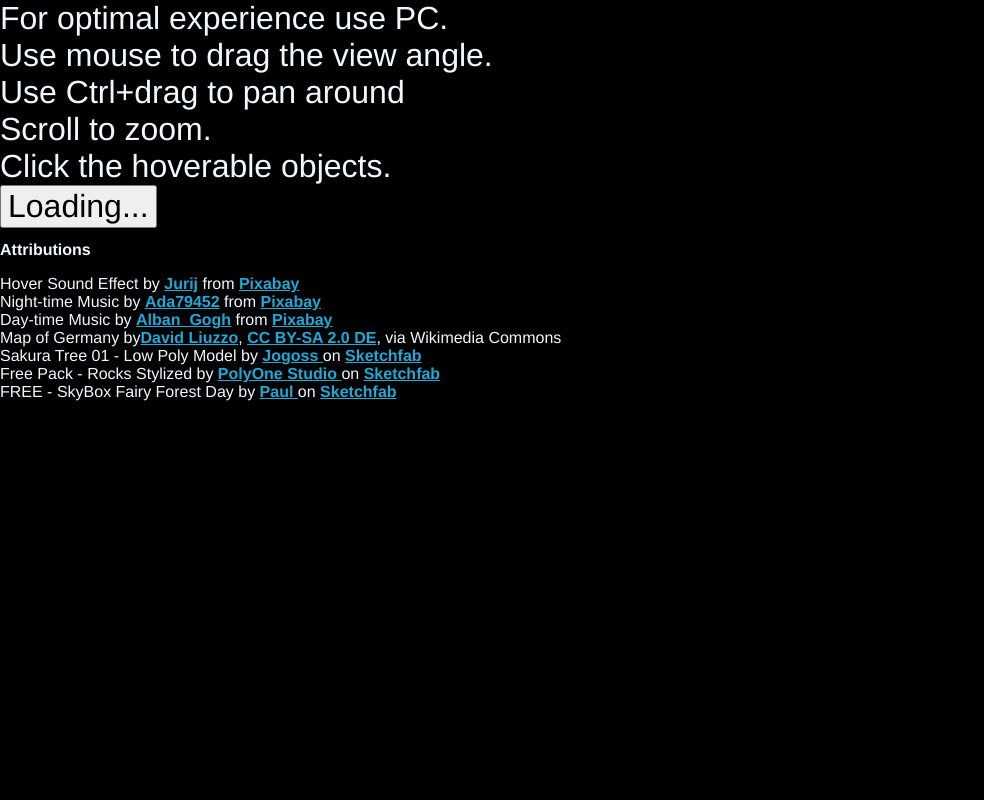
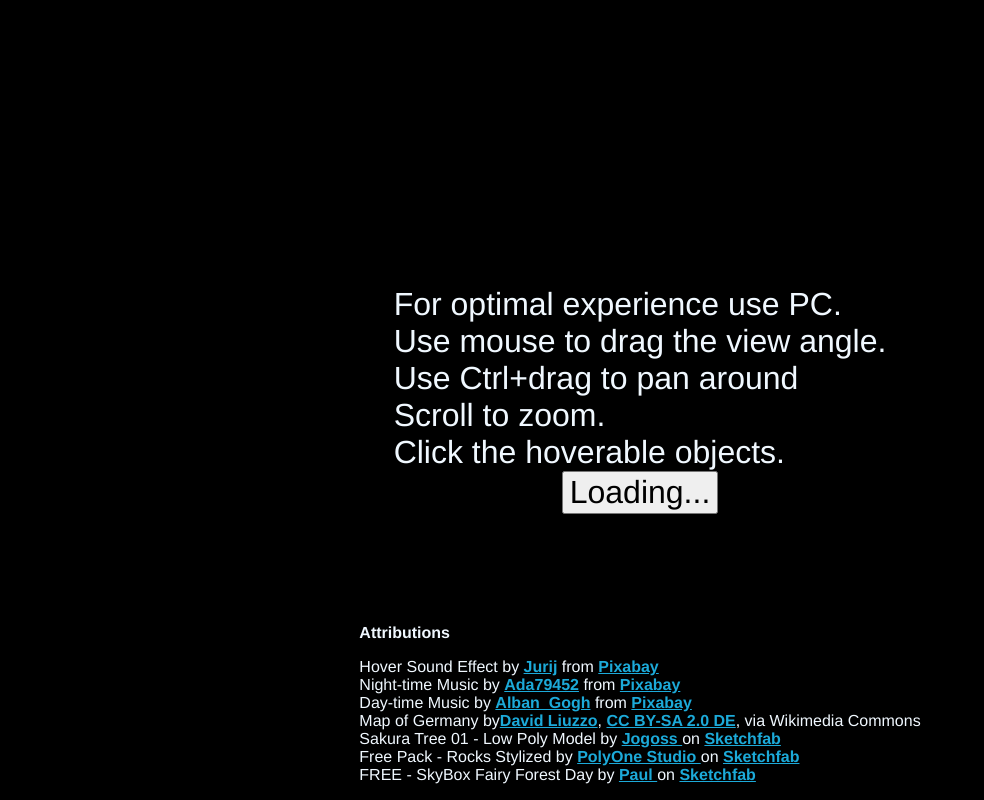
Before and after one commit to livles/lucy.yang, a plain HTML site: page index.html in a window 1280 px wide. Shown: the whole page, without its empty margins (0-984 px from the left). Drawn offline with nearby package versions, Linux system fonts and the light colour scheme.

Commit message:
intro modal vertical center using flex

```diff
--- a/index.html
+++ b/index.html
@@ -9,13 +9,16 @@
     </head>
     <body>
         <div class="intro modal">
+
                 For optimal experience use PC.<br>
                 Use mouse to drag the view angle.<br>
                 Use Ctrl+drag to pan around<br>
                 Scroll to zoom.<br>
                 Click the hoverable objects.<br>
+        <div>
+
                 <button class="exit intro" id="enter">Loading...</button>
-            <br>
+            </div>
             <div class="attributions">
                 <h2>Attributions<br></h2>
                 <p>
--- a/room.css
+++ b/room.css
@@ -16,6 +16,8 @@ a {
 }
 
 .attributions {
+    position: absolute;
+    bottom: 0;
     font-size: 50%;
 }
 .modal {
@@ -45,19 +47,19 @@ h1 {
 }
 
 .intro.modal{
-    margin: 0;
+    margin: 0%;
     width:  100%;
     height: 100%;
     z-index: 2;
     font-size: 32px;
-    display: block;
-
-    /* text-align: center; */
-    /* justify-content: center; */
-    /* align-items: center; */
+    display: flex;
+    align-items: center;
+    justify-content: center;
+    flex-direction: column;
 
 
 }
+
 
 button {
     cursor: pointer;
```
